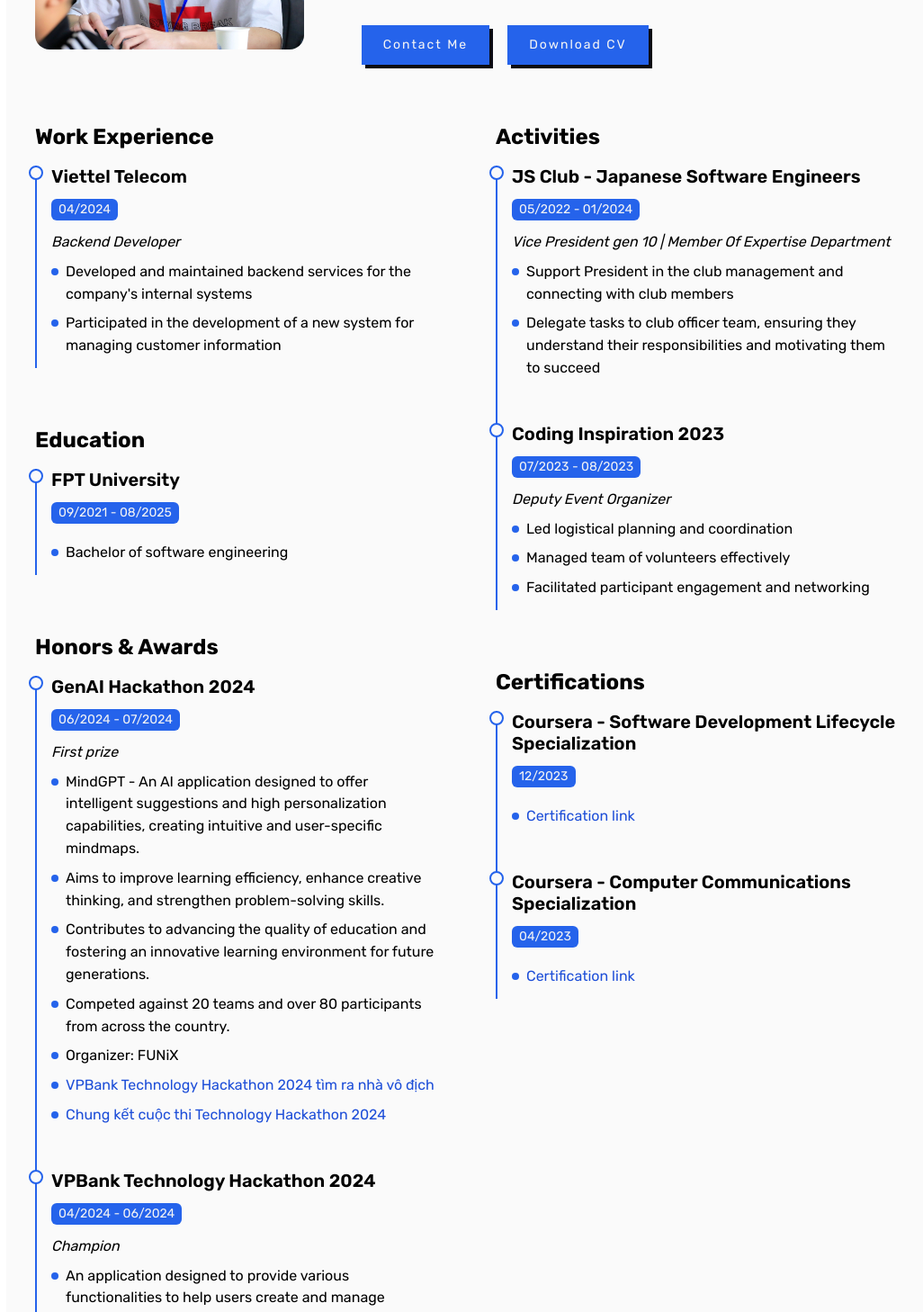
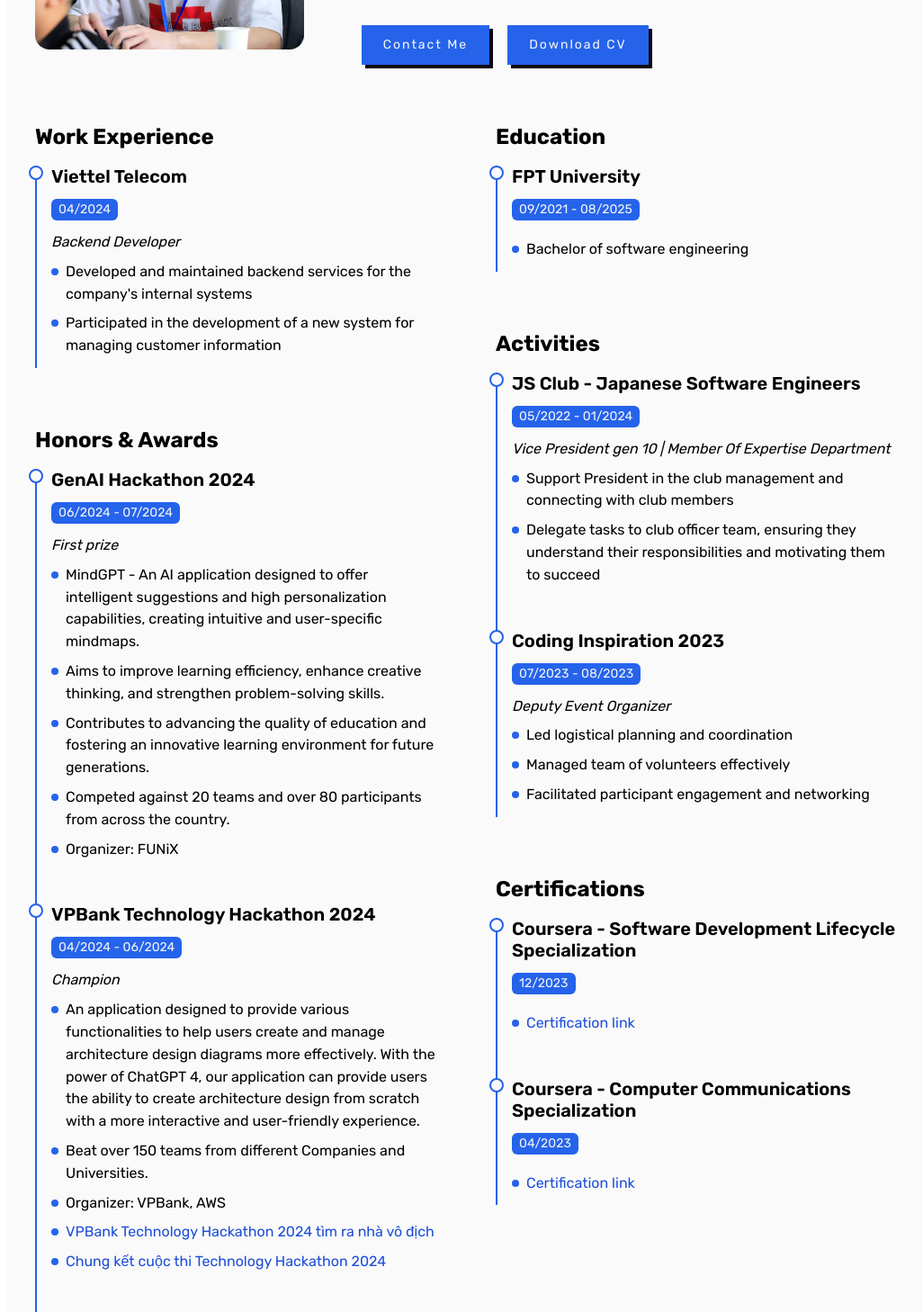
Before and after one commit to LiusDev/personal-portfolio, a Next.js app: page / in a window 1280 px wide. Shown: the part 1060-2518 px from the top of the page at 90% size, without its empty margins (249-1275 px from the left). Built offline with nearby package versions, Linux system fonts and the light colour scheme.

Commit message:
fix: layout

```diff
--- a/src/components/section/About.tsx
+++ b/src/components/section/About.tsx
@@ -72,9 +72,7 @@ const awards = [
             "Aims to improve learning efficiency, enhance creative thinking, and strengthen problem-solving skills.",
             "Contributes to advancing the quality of education and fostering an innovative learning environment for future generations.",
             "Competed against 20 teams and over 80 participants from across the country.",
-            "Organizer: FUNiX",
-            <a href="https://vnexpress.net/vpbank-technology-hackathon-2024-tim-ra-nha-vo-dich-4755630.html" target="_blank" rel="noopener">VPBank Technology Hackathon 2024 tìm ra nhà vô địch</a>,
-            <a href="https://www.baogiaothong.vn/chung-ket-cuoc-thi-technology-hackathon-2024-hanh-trinh-kien-tao-tuong-lai-cung-vpbank-192240607102843928.htm" target="_blank" rel="noopener">Chung kết cuộc thi Technology Hackathon 2024</a>
+            "Organizer: FUNiX"
         ],
     },
     {
@@ -195,17 +193,16 @@ const About = ({ id, className }: { id: string; className?: string }) => {
                     />
                     <Timeline
                         data-aos="fade-up"
-                        title="Education"
-                        info={education}
-                    />
-<Timeline
-                        data-aos="fade-up"
                         title="Honors & Awards"
                         info={awards}
                     />
                 </div>
                 <div className="w-full md:w-1/2">
-
+                    <Timeline
+                        data-aos="fade-up"
+                        title="Education"
+                        info={education}
+                    />
                     <Timeline
                         data-aos="fade-up"
                         title="Activities"
```
